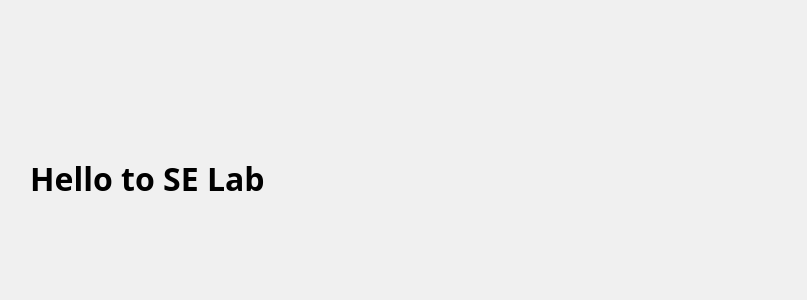
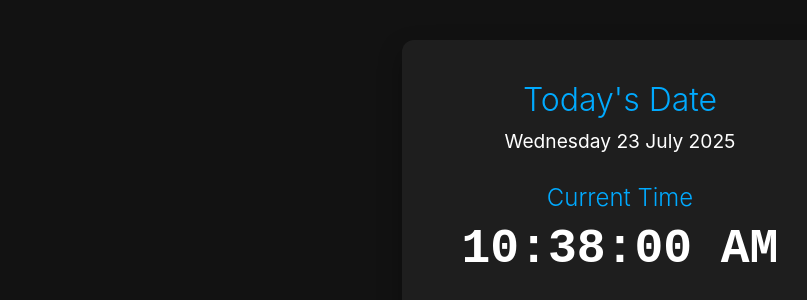
Before and after one commit to SajjadZr/static-frontend, a React (Vite) app: page / in a window 1280 px wide. Shown: the part 222-522 px from the top of the page, without its empty margins (20-827 px from the left). Built offline with nearby package versions, Linux system fonts and the light colour scheme.

Commit message:
feat: implement date and time display page

```diff
--- a/src/App.tsx
+++ b/src/App.tsx
@@ -1,7 +1,55 @@
+// function App() {
+//   return (
+//     <div style={{ fontFamily: 'system-ui', textAlign: 'center', padding: '50px' }}>
+//       <h1>Hello to SE Lab</h1>
+//     </div>
+//   );
+// }
+
+// export default App;
+
+import { useState, useEffect } from 'react';
+import './index.css'; // We'll use this for styling
+
 function App() {
+  // Set up state to hold the current date and time
+  const [currentDateTime, setCurrentDateTime] = useState(new Date());
+
+  // Use an effect to set up a timer that updates the time every second
+  useEffect(() => {
+    const timerId = setInterval(() => {
+      setCurrentDateTime(new Date());
+    }, 1000);
+
+    // Clean up the timer when the component is removed
+    return () => {
+      clearInterval(timerId);
+    };
+  }, []); // The empty array [] means this effect runs only once on mount
+
+  // Format the date and time for display
+  const formattedDate = currentDateTime.toLocaleDateString('en-GB', {
+    weekday: 'long',
+    year: 'numeric',
+    month: 'long',
+    day: 'numeric',
+  });
+
+  const formattedTime = currentDateTime.toLocaleTimeString('en-US', {
+    hour: '2-digit',
+    minute: '2-digit',
+    second: '2-digit',
+    hour12: true,
+  });
+
   return (
-    <div style={{ fontFamily: 'system-ui', textAlign: 'center', padding: '50px' }}>
-      <h1>Hello to SE Lab</h1>
+    <div className="container">
+      <div className="datetime-card">
+        <h1>Today's Date</h1>
+        <p className="date">{formattedDate}</p>
+        <h2>Current Time</h2>
+        <p className="time">{formattedTime}</p>
+      </div>
     </div>
   );
 }
--- a/src/index.css
+++ b/src/index.css
@@ -1,8 +1,65 @@
-body {
+/* body {
   margin: 0;
   font-family: system-ui, -apple-system, BlinkMacSystemFont, 'Segoe UI', Roboto, Oxygen, Ubuntu, Cantarell, 'Open Sans', 'Helvetica Neue', sans-serif;
   display: flex;
   place-items: center;
   min-height: 100vh;
   background-color: #f0f0f0;
+} */
+
+/* General reset and base styles */
+body, html {
+  margin: 0;
+  padding: 0;
+  width: 100%;
+  height: 100%;
+  font-family: -apple-system, BlinkMacSystemFont, 'Segoe UI', Roboto, Helvetica, Arial, sans-serif;
+  background-color: #121212;
+  color: #ffffff;
 }
+
+/* Main container to center everything */
+.container {
+  display: flex;
+  justify-content: center;
+  align-items: center;
+  min-height: 100vh;
+  text-align: center;
+}
+
+/* The card holding the date and time */
+.datetime-card {
+  background-color: #1e1e1e;
+  padding: 40px 60px;
+  border-radius: 12px;
+  box-shadow: 0 10px 25px rgba(0, 0, 0, 0.3);
+}
+
+/* Headings */
+h1, h2 {
+  margin: 0 0 10px 0;
+  font-weight: 300;
+  color: #00aaff; /* A nice accent color */
+}
+
+h1 {
+  font-size: 2rem;
+}
+
+h2 {
+  font-size: 1.5rem;
+  margin-top: 30px;
+}
+
+/* Date and Time text */
+.date {
+  font-size: 1.2rem;
+  margin: 0;
+}
+
+.time {
+  font-size: 3rem;
+  font-weight: 600;
+  margin: 0;
+  font-family: 'Courier New', Courier, monospace;
+}
```
